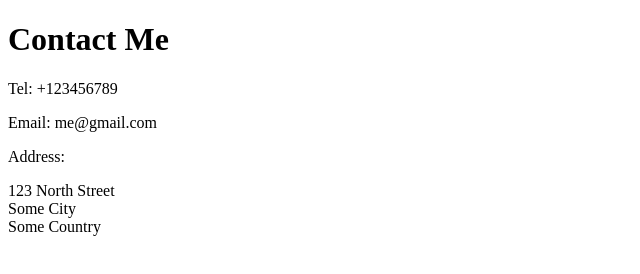
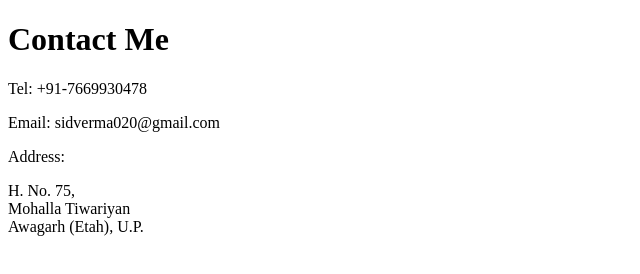
Before and after one commit to Siddhartha-Verma/Resume, a plain HTML site: page contact.html in a window 1280 px wide. Shown: the whole page, without its empty margins (0-640 px from the left). Drawn offline with Linux system fonts and the light colour scheme.

Commit message:
Update contact.html

```diff
--- a/contact.html
+++ b/contact.html
@@ -9,13 +9,13 @@
 
 <body>
   <h1>Contact Me</h1>
-  <p>Tel: +123456789</p>
-  <p>Email: me@gmail.com</p>
+  <p>Tel: +91-7669930478</p>
+  <p>Email: sidverma020@gmail.com</p>
   <p>Address:</p>
   <p>
-    123 North Street<br />
-    Some City<br />
-    Some Country <br />
+    H. No. 75, <br />
+    Mohalla Tiwariyan<br />
+    Awagarh (Etah), U.P.<br />
   </p>
 </body>
 
```
